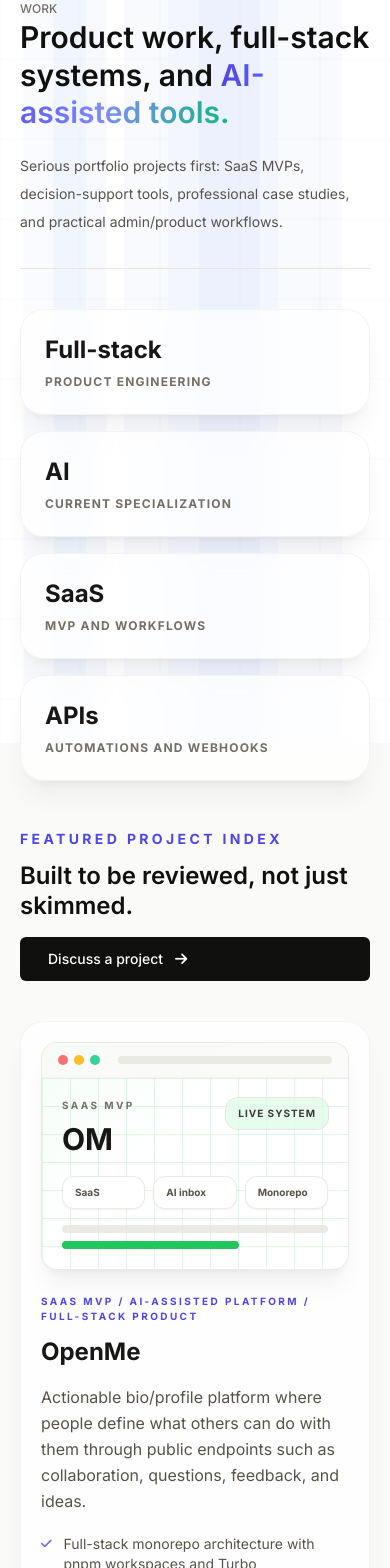
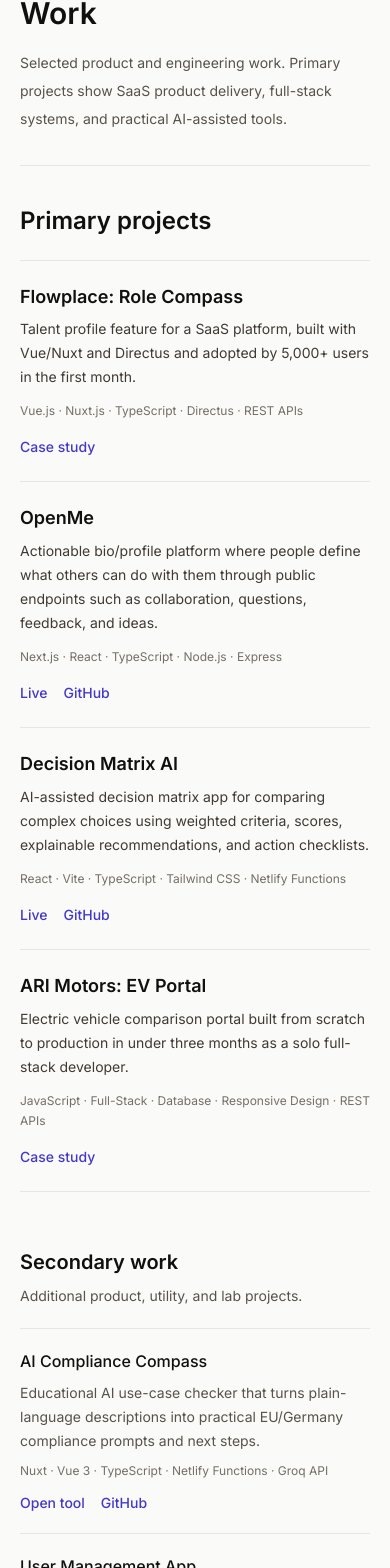
Before and after one commit to igalVilensky/igal-portfolio, a Nuxt app: page /case-studies in a window 390 px wide. Shown: the part 101-1669 px from the top of the page. Built offline with nearby package versions, Linux system fonts and the light colour scheme; a web font is replaced by a local one.

Commit message:
Redesign work index as minimal project list

```diff
--- a/app/components/Footer.vue
+++ b/app/components/Footer.vue
@@ -1,10 +1,10 @@
 <!-- app/components/Footer.vue -->
 <template>
   <footer class="border-t border-secondary-200 bg-secondary-50 py-8 dark:border-dark-border dark:bg-dark-bg">
-    <div class="mx-auto flex max-w-4xl flex-col gap-4 px-5 text-sm text-secondary-500 dark:text-secondary-400 sm:px-6 md:flex-row md:items-center md:justify-between">
+    <div class="mx-auto flex max-w-4xl flex-col items-center gap-4 px-5 text-center text-sm text-secondary-500 dark:text-secondary-400 sm:px-6">
       <p>© {{ currentYear }} Igal Vilensky</p>
 
-      <nav class="flex flex-wrap gap-x-5 gap-y-2" aria-label="Footer links">
+      <nav class="flex flex-wrap justify-center gap-x-5 gap-y-2" aria-label="Footer links">
         <a
           href="mailto:vilenskyigal@gmail.com"
           class="transition-colors hover:text-secondary-950 dark:hover:text-white"
--- a/app/components/home/AskPortfolioPreview.vue
+++ b/app/components/home/AskPortfolioPreview.vue
@@ -1,6 +1,6 @@
 <template>
   <section id="ask-my-portfolio" class="border-b border-secondary-200 bg-white py-12 dark:border-dark-border dark:bg-dark-surface">
-    <div class="mx-auto max-w-3xl px-5 sm:px-6">
+    <div class="mx-auto max-w-4xl px-5 sm:px-6">
       <div class="rounded-md border border-secondary-200 bg-secondary-50 p-5 dark:border-dark-border dark:bg-dark-bg md:p-6">
         <div class="mb-5">
           <h2 class="text-xl font-semibold text-secondary-950 dark:text-white">
--- a/app/components/home/HomeContactCTA.vue
+++ b/app/components/home/HomeContactCTA.vue
@@ -1,6 +1,6 @@
 <template>
   <section id="contact" class="bg-secondary-50 py-12 dark:bg-dark-bg">
-    <div class="mx-auto max-w-3xl px-5 sm:px-6">
+    <div class="mx-auto max-w-4xl px-5 sm:px-6">
       <div class="border-t border-secondary-200 pt-8 dark:border-dark-border">
         <h2 class="text-xl font-semibold text-secondary-950 dark:text-white">
           Contact
--- a/app/pages/case-studies/index.vue
+++ b/app/pages/case-studies/index.vue
@@ -1,135 +1,73 @@
 <template>
   <div class="page-shell">
-    <CaseStudiesVisualizer />
     <div class="page-container">
-      <header class="cs-reveal page-header opacity-0">
+      <header class="page-header">
         <div class="page-header-main">
-          <span class="page-kicker">
-            Work
-          </span>
-          <h1 class="page-title">
-            Product work, full-stack systems, and
-            <span class="text-gradient-primary">AI-assisted tools.</span>
-          </h1>
-        </div>
-        <div class="page-header-side">
-          <p class="page-intro">
-            Serious portfolio projects first: SaaS MVPs, decision-support tools, professional case studies, and
-            practical admin/product workflows.
+          <h1 class="page-title">Work</h1>
+          <p class="page-intro mt-4">
+            Selected product and engineering work. Primary projects show SaaS product delivery,
+            full-stack systems, and practical AI-assisted tools.
           </p>
         </div>
       </header>
 
-      <section class="cs-reveal mb-12 grid gap-4 opacity-0 md:grid-cols-4">
-        <div
-          v-for="stat in stats"
-          :key="stat.label"
-          class="rounded-3xl border border-secondary-100 bg-white/75 p-6 shadow-xl shadow-secondary-900/5 backdrop-blur dark:border-white/10 dark:bg-dark-surface/45"
-        >
-          <div class="text-2xl font-display font-bold text-secondary-900 dark:text-white">{{ stat.value }}</div>
-          <div class="mt-2 text-xs font-bold uppercase tracking-widest text-secondary-500 dark:text-secondary-400">
-            {{ stat.label }}
-          </div>
-        </div>
-      </section>
-
-      <section class="mb-16">
-        <div class="mb-10 flex flex-col gap-4 md:flex-row md:items-end md:justify-between">
-          <div>
-            <p class="text-sm font-bold uppercase tracking-[0.24em] text-primary-600 dark:text-primary-300">
-              Featured project index
-            </p>
-            <h2 class="mt-3 section-title">
-              Built to be reviewed, not just skimmed.
-            </h2>
-          </div>
-          <NuxtLink to="/contact" class="btn-primary inline-flex items-center gap-3 px-7 py-3">
-            <span>Discuss a project</span>
-            <i class="fas fa-arrow-right"></i>
-          </NuxtLink>
+      <section aria-labelledby="primary-work-title" class="mb-14">
+        <div class="mb-6">
+          <h2 id="primary-work-title" class="section-title">Primary projects</h2>
         </div>
 
-        <div class="grid gap-6 lg:grid-cols-2">
+        <div class="border-y border-secondary-200 dark:border-dark-border">
           <article
-            v-for="project in featuredWorkProjects"
+            v-for="project in primaryProjects"
             :key="project.id"
-            class="cs-reveal group rounded-3xl border border-secondary-100 bg-white/80 p-5 opacity-0 shadow-xl shadow-secondary-900/5 backdrop-blur transition duration-300 hover:-translate-y-1 hover:border-primary-300/60 dark:border-white/10 dark:bg-dark-surface/50"
+            class="grid gap-4 border-b border-secondary-200 py-6 last:border-b-0 dark:border-dark-border md:grid-cols-[minmax(0,1fr)_auto] md:gap-8"
           >
-            <ProjectVisual :project="project" />
-
-            <div class="pt-6">
-              <p class="mb-3 text-[10px] font-bold uppercase tracking-[0.24em] text-primary-600 dark:text-primary-300">
-                {{ project.category }}
-              </p>
-              <h3 class="mb-4 text-2xl font-display font-bold text-secondary-900 dark:text-white md:text-3xl">
+            <div>
+              <h3 class="text-lg font-semibold leading-snug text-secondary-950 dark:text-white">
                 {{ project.title }}
               </h3>
-              <p class="mb-5 leading-relaxed text-secondary-600 dark:text-secondary-400">
+              <p class="mt-2 text-sm leading-6 text-secondary-700 dark:text-secondary-300">
                 {{ project.shortDescription }}
               </p>
+              <p class="mt-3 text-xs leading-5 text-secondary-500 dark:text-secondary-400">
+                {{ project.techLine }}
+              </p>
+            </div>
 
-              <ul class="mb-6 space-y-2">
-                <li
-                  v-for="highlight in project.highlights.slice(0, 3)"
-                  :key="highlight"
-                  class="flex items-start gap-3 text-sm text-secondary-600 dark:text-secondary-400"
-                >
-                  <i class="fas fa-check mt-1 text-xs text-primary-500"></i>
-                  <span>{{ highlight }}</span>
-                </li>
-              </ul>
-
-              <div class="mb-6 flex flex-wrap gap-2">
-                <span
-                  v-for="tag in project.tags.slice(0, 8)"
-                  :key="tag"
-                  class="rounded-xl border border-secondary-200 bg-secondary-50 px-3 py-1.5 text-xs font-medium text-secondary-600 dark:border-white/10 dark:bg-white/5 dark:text-secondary-300"
-                >
-                  {{ tag }}
-                </span>
-              </div>
-
-              <ProjectActions :project="project" />
-            </div>
+            <ProjectLinks :links="project.links" />
           </article>
         </div>
       </section>
 
-      <section v-if="supportingProjects.length" class="border-t border-secondary-100 pt-16 dark:border-white/10">
-        <div class="mb-10 max-w-3xl">
-          <p class="text-sm font-bold uppercase tracking-[0.24em] text-secondary-500 dark:text-secondary-400">
-            Additional work
+      <section v-if="secondaryProjects.length" aria-labelledby="secondary-work-title">
+        <div class="mb-5">
+          <h2 id="secondary-work-title" class="text-xl font-semibold text-secondary-950 dark:text-white">
+            Secondary work
+          </h2>
+          <p class="mt-2 max-w-3xl text-sm leading-6 text-secondary-600 dark:text-secondary-400">
+            Additional product, utility, and lab projects.
           </p>
-          <h2 class="mt-3 font-display text-3xl font-bold text-secondary-900 dark:text-white md:text-4xl">
-            More product and engineering context.
-          </h2>
         </div>
 
-        <div class="grid gap-5 md:grid-cols-2">
+        <div class="border-y border-secondary-200 dark:border-dark-border">
           <article
-            v-for="project in supportingProjects"
+            v-for="project in secondaryProjects"
             :key="project.id"
-            class="cs-reveal rounded-3xl border border-secondary-100 bg-white/70 p-6 opacity-0 shadow-lg shadow-secondary-900/5 backdrop-blur dark:border-white/10 dark:bg-dark-surface/40"
+            class="grid gap-3 border-b border-secondary-200 py-5 last:border-b-0 dark:border-dark-border md:grid-cols-[minmax(0,1fr)_auto] md:gap-8"
           >
-            <p class="mb-3 text-[10px] font-bold uppercase tracking-[0.24em] text-secondary-500 dark:text-secondary-400">
-              {{ project.category }}
-            </p>
-            <h3 class="mb-3 text-2xl font-display font-bold text-secondary-900 dark:text-white">
-              {{ project.title }}
-            </h3>
-            <p class="mb-5 text-sm leading-relaxed text-secondary-600 dark:text-secondary-400">
-              {{ project.shortDescription }}
-            </p>
-            <div class="mb-5 flex flex-wrap gap-2">
-              <span
-                v-for="tag in project.tags.slice(0, 6)"
-                :key="tag"
-                class="rounded-xl border border-secondary-200 bg-secondary-50 px-3 py-1.5 text-xs font-medium text-secondary-600 dark:border-white/10 dark:bg-white/5 dark:text-secondary-300"
-              >
-                {{ tag }}
-              </span>
+            <div>
+              <h3 class="font-medium text-secondary-950 dark:text-white">
+                {{ project.title }}
+              </h3>
+              <p class="mt-2 text-sm leading-6 text-secondary-600 dark:text-secondary-400">
+                {{ project.shortDescription }}
+              </p>
+              <p class="mt-2 text-xs leading-5 text-secondary-500 dark:text-secondary-500">
+                {{ project.techLine }}
+              </p>
             </div>
-            <ProjectActions :project="project" compact />
+
+            <ProjectLinks :links="project.links" compact />
           </article>
         </div>
       </section>
@@ -138,31 +76,84 @@
 </template>
 
 <script setup lang="ts">
-import { computed, defineComponent, h, onMounted, resolveComponent, type PropType } from "vue";
-import gsap from "gsap";
-import { ScrollTrigger } from "gsap/ScrollTrigger";
-import CaseStudiesVisualizer from "~/components/CaseStudiesVisualizer.vue";
+import { computed, defineComponent, h, resolveComponent, type PropType } from "vue";
 import type { PortfolioProject } from "~/composables/useProjects";
 
-const { workProjects, featuredWorkProjects } = useProjects();
+type ProjectLink = {
+  label: string;
+  url: string;
+  internal: boolean;
+};
 
-const supportingProjects = computed(() =>
-  workProjects.filter((project) => !project.featuredWork)
-);
+type ProjectRow = PortfolioProject & {
+  techLine: string;
+  links: ProjectLink[];
+};
 
-const stats = [
-  { value: "Full-stack", label: "Product engineering" },
-  { value: "AI", label: "Current specialization" },
-  { value: "SaaS", label: "MVP and workflows" },
-  { value: "APIs", label: "Automations and webhooks" },
+const { projects } = useProjects();
+
+const primaryProjectIds = [
+  "flowplace-role-compass",
+  "openme",
+  "decision-matrix-ai",
+  "ari-motors-ev-portal",
 ];
 
 const isInternalUrl = (url: string) => url.startsWith("/");
 
-const ProjectActions = defineComponent({
+const getProjectLinks = (project: PortfolioProject): ProjectLink[] => {
+  const links: ProjectLink[] = [];
+
+  if (project.caseStudyUrl) {
+    links.push({
+      label: "Case study",
+      url: project.caseStudyUrl,
+      internal: true,
+    });
+  }
+
+  if (project.liveUrl && project.liveUrl !== project.githubUrl) {
+    links.push({
+      label: project.liveUrl.startsWith("/") ? "Open tool" : "Live",
+      url: project.liveUrl,
+      internal: isInternalUrl(project.liveUrl),
+    });
+  }
+
+  if (project.githubUrl) {
+    links.push({
+      label: "GitHub",
+      url: project.githubUrl,
+      internal: false,
+    });
+  }
+
+  return links;
+};
+
+const toProjectRow = (project: PortfolioProject): ProjectRow => ({
+  ...project,
+  techLine: project.technologies.slice(0, 5).join(" · "),
+  links: getProjectLinks(project),
+});
+
+const primaryProjects = computed(() =>
+  primaryProjectIds
+    .map((id) => projects.find((project) => project.id === id))
+    .filter((project): project is PortfolioProject => Boolean(project))
+    .map(toProjectRow)
+);
+
+const secondaryProjects = computed(() =>
+  projects
+    .filter((project) => !primaryProjectIds.includes(project.id))
+    .map(toProjectRow)
+);
+
+const ProjectLinks = defineComponent({
   props: {
-    project: {
-      type: Object as PropType<PortfolioProject>,
+    links: {
+      type: Array as PropType<ProjectLink[]>,
       required: true,
     },
     compact: {
@@ -172,116 +163,50 @@ const ProjectActions = defineComponent({
   },
   setup(props) {
     const linkClass =
-      "inline-flex items-center gap-2 text-sm font-bold uppercase tracking-widest transition";
-    const links = () => {
-      const nodes = [];
-
-      if (props.project.liveUrl) {
-        if (isInternalUrl(props.project.liveUrl)) {
-          nodes.push(
-            h(
-              resolveComponent("NuxtLink"),
-              {
-                to: props.project.liveUrl,
-                class: `${linkClass} text-primary-600 hover:text-primary-500 dark:text-primary-300`,
-              },
-              () => ["Live tool ", h("i", { class: "fas fa-arrow-right text-xs" })]
-            )
-          );
-        } else {
-          nodes.push(
-            h(
-              "a",
-              {
-                href: props.project.liveUrl,
-                target: "_blank",
-                rel: "noopener noreferrer",
-                class: `${linkClass} text-primary-600 hover:text-primary-500 dark:text-primary-300`,
-              },
-              ["Live demo ", h("i", { class: "fas fa-external-link-alt text-xs" })]
-            )
-          );
-        }
-      }
-
-      if (props.project.githubUrl) {
-        nodes.push(
-          h(
-            "a",
-            {
-              href: props.project.githubUrl,
-              target: "_blank",
-              rel: "noopener noreferrer",
-              class: `${linkClass} text-secondary-500 hover:text-secondary-900 dark:text-secondary-400 dark:hover:text-white`,
-            },
-            ["GitHub ", h("i", { class: "fab fa-github" })]
-          )
-        );
-      }
-
-      if (props.project.caseStudyUrl) {
-        nodes.push(
-          h(
-            resolveComponent("NuxtLink"),
-            {
-              to: props.project.caseStudyUrl,
-              class: `${linkClass} text-secondary-500 hover:text-secondary-900 dark:text-secondary-400 dark:hover:text-white`,
-            },
-            () => ["View case study ", h("i", { class: "fas fa-arrow-right text-xs" })]
-          )
-        );
-      }
-
-      return nodes;
-    };
+      "text-sm font-medium text-primary-700 transition-colors hover:text-primary-800 dark:text-primary-300 dark:hover:text-primary-200";
 
     return () =>
       h(
         "div",
         {
-          class: props.compact ? "flex flex-wrap gap-4" : "flex flex-wrap gap-5 pt-1",
+          class: [
+            "flex flex-wrap gap-x-4 gap-y-2 md:justify-end md:pt-1",
+            props.compact ? "text-sm" : "",
+          ],
         },
-        links()
+        props.links.map((link) =>
+          link.internal
+            ? h(
+                resolveComponent("NuxtLink"),
+                {
+                  to: link.url,
+                  class: linkClass,
+                },
+                () => link.label
+              )
+            : h(
+                "a",
+                {
+                  href: link.url,
+                  target: "_blank",
+                  rel: "noopener noreferrer",
+                  class: linkClass,
+                },
+                link.label
+              )
+        )
       );
   },
 });
 
-onMounted(() => {
-  gsap.registerPlugin(ScrollTrigger);
-
-  if (window.matchMedia("(prefers-reduced-motion: reduce)").matches) {
-    gsap.set(".cs-reveal", { y: 0, opacity: 1 });
-    return;
-  }
-
-  document.querySelectorAll(".cs-reveal").forEach((el) => {
-    gsap.to(el, {
-      scrollTrigger: {
-        trigger: el,
-        start: "top 90%",
-      },
-      opacity: 1,
-      y: 0,
-      duration: 0.9,
-      ease: "power4.out",
-    });
-  });
-});
-
 useHead({
-  title: "Work | Igal Vilensky - Full-Stack and AI-Assisted Product Engineering",
+  title: "Work | Igal Vilensky",
   meta: [
     {
       name: "description",
       content:
-        "Selected portfolio work by Igal Vilensky: full-stack SaaS projects, AI-assisted product tools, automation-friendly workflows, and professional case studies.",
+        "Selected work by Igal Vilensky: SaaS product engineering, full-stack projects, AI-assisted tools, and compact project case studies.",
     },
   ],
 });
 </script>
-
-<style scoped>
-.text-gradient-primary {
-  @apply bg-clip-text text-transparent bg-gradient-to-r from-primary-600 via-primary-400 to-accent-500;
-}
-</style>
```
Also changed, not shown: 2 other files (tests, documents, lock files or other folders).
